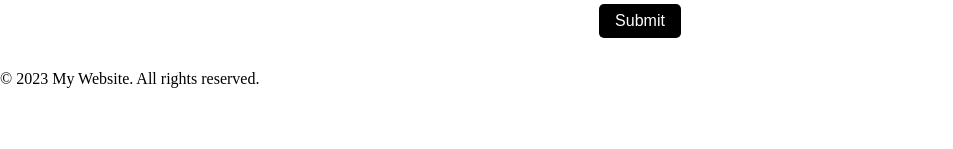
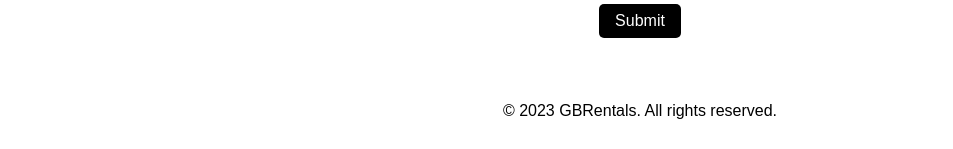
Before and after one commit to javlav98/gbr, a React (Create React App) app: page / in a window 1280 px wide. Shown: the part 2654-2803 px from the top of the page, without its empty margins (0-953 px from the left). Before the commit the page ends 2742 px from the top, so only its background shows below. Built offline with nearby package versions, Linux system fonts and the light colour scheme.

Commit message:
styled footer adnd adjusted navbar

```diff
--- a/src/Components/LandingPage.css
+++ b/src/Components/LandingPage.css
@@ -6,7 +6,6 @@
         position: fixed;
         background-color: white;
         width: 100%;
-        height: 60px;
         z-index: 999;
     }
 
@@ -228,6 +227,17 @@
         cursor: pointer;
     }
 
+/* Footer css */
+
+    footer {
+        display: flex;
+        justify-content: center;
+        align-items: center;
+        flex-direction: column;
+        padding: 2rem 0;
+        font-family: quicksand, sans-serif, Arial, Helvetica;
+    }
+
 
     @media screen and (min-width: 0px) and (max-width: 365px){
         .navbar-logo {
--- a/src/Components/LandingPage.js
+++ b/src/Components/LandingPage.js
@@ -92,7 +92,7 @@ const LandingPage = () => {
         </section>
       </main>
       <footer>
-        <p>&copy; 2023 My Website. All rights reserved.</p>
+        <p>&copy; 2023 GBRentals. All rights reserved.</p>
       </footer>
     </div>
   );
```
